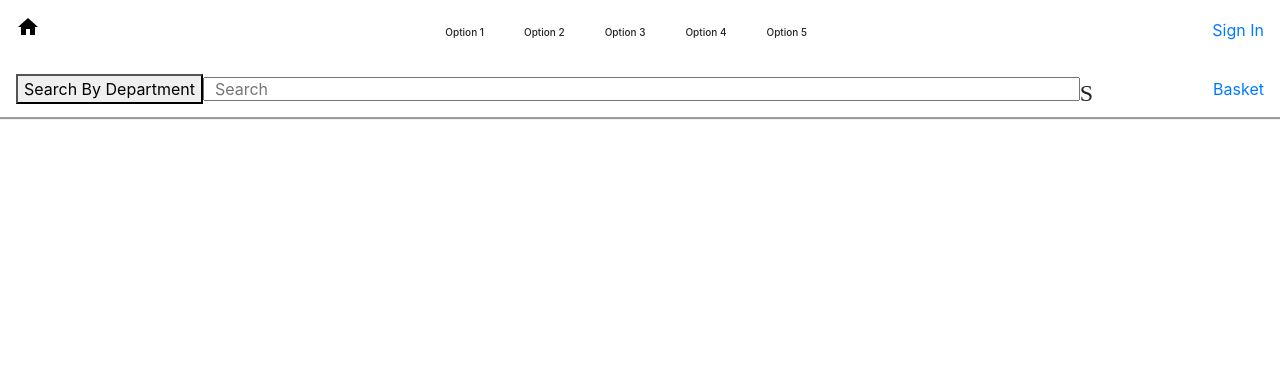
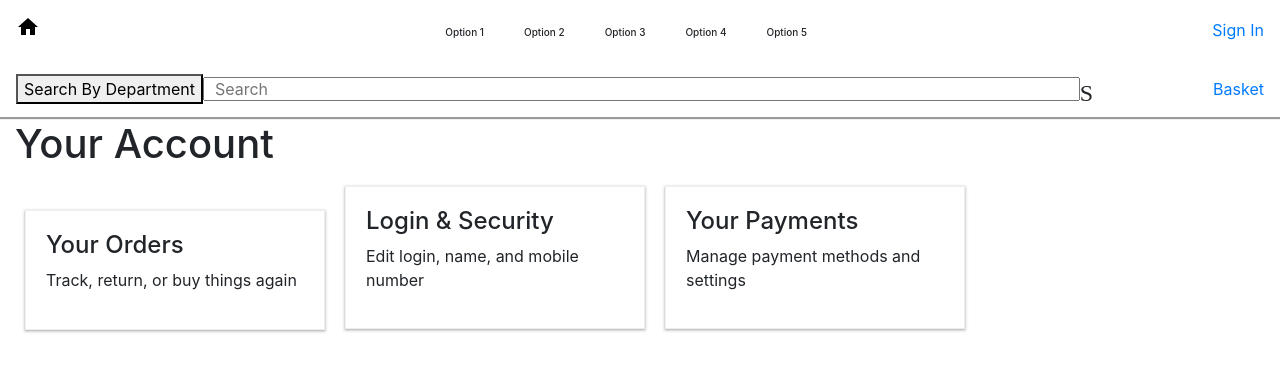
Before and after one commit to Branjosef/boxxie-frontend, a React (Create React App) app: page /homepage in a window 1280 px wide. Shown: the top 372 px of the page. Built offline with nearby package versions, Linux system fonts and the light colour scheme.

Commit message:
initial build out of profile page

```diff
--- a/src/components/loginPageComponents/SignUpForm.js
+++ b/src/components/loginPageComponents/SignUpForm.js
@@ -5,6 +5,10 @@ const SignUpForm = ({ loginHandler }) => {
   return (
     <form onSubmit={loginHandler}>
       <div className="form-group user-form-group">
+
+        <label for="username" className="label">Username</label>
+        <input type="text" className="form-control mb-2" name="username" />
+
         <label for="firstname" className="label ">First Name</label>
         <input type="text" className="form-control mb-2" name="firstname" />
 
--- /dev/null
+++ b/src/components/profilePageComponents/ProfileCard.js
@@ -0,0 +1,12 @@
+import React, { Component } from 'react'
+
+const ProfileCard = ({ component }) => {
+  return (
+    <div className="profile-card">
+      <h4>{component.title}</h4>
+      <p>{component.description}</p>
+    </div>
+  )
+}
+
+export default (ProfileCard)
--- a/src/pages/App.js
+++ b/src/pages/App.js
@@ -2,8 +2,10 @@ import React from 'react'
 import '../styles/App.css';
 import { Switch, Route } from 'react-router-dom';
 import Welcome from "./Welcome";
-import SignIn from './SignIn'
-import NavBar from '../components/NavBarComponents/NavBar'
+import SignIn from './SignIn';
+import NavBar from '../components/NavBarComponents/NavBar';
+import Profile from './Profile';
+
 
 class App extends React.Component {
 
@@ -14,7 +16,8 @@ class App extends React.Component {
         <NavBar />
         <Switch>
           <Route exact path='/' component={Welcome} />
-          <Route path='/Login' component={SignIn} />
+          <Route path='/login' component={SignIn} />
+          <Route path='/homepage' component={Profile} />
         </Switch>
       </div>
     );
--- /dev/null
+++ b/src/pages/Profile.js
@@ -0,0 +1,37 @@
+import React from 'react';
+import '../styles/profilePage.css';
+import ProfileCard from '../components/profilePageComponents/ProfileCard'
+
+let profileComponents = [
+  { title: "Your Orders", description: "Track, return, or buy things again" },
+  { title: "Login & Security", description: "Edit login, name, and mobile number" },
+  { title: "Your Payments", description: "Manage payment methods and settings" }
+]
+
+class Profile extends React.Component {
+
+  clickHandler = (title) => {
+    console.log(title)
+  }
+
+  renderProfileCards = () => {
+    return profileComponents.map(c => {
+      return <ProfileCard key={c.title} component={c} />
+    })
+  }
+
+
+  render() {
+    return (
+      <div className="container-fluid profile-container">
+        <h1>Your Account</h1>
+        <div className="profile-card-container">
+          {this.renderProfileCards()}
+        </div>
+
+      </div>
+    )
+  }
+}
+
+export default (Profile)
--- a/src/pages/SignIn.js
+++ b/src/pages/SignIn.js
@@ -1,5 +1,5 @@
 import React from 'react';
-import '../styles/loginPage.css';
+import '../styles/signInPage.css';
 import LoginForm from '../components/loginPageComponents/LoginForm';
 import SignUpForm from '../components/loginPageComponents/SignUpForm'
 
@@ -26,7 +26,9 @@ class SignIn extends React.Component {
   render() {
     return (
       <div className="container-fluid formContainer">
-        <h3 className="sign-in-title"><i className="material-icons lock-icon">lock</i> Secure Sign In</h3>
+        {this.state.register ? <h3 className="sign-in-title"><i className="material-icons lock-icon">lock</i> Secure Registration</h3> :
+          <h3 className="sign-in-title"><i className="material-icons lock-icon">lock</i> Secure Sign In</h3>
+        }
         <div className="container col-6 loginForm">
           <div className="edit-form">
             {<h4 style={{ color: 'red' }}>{this.state.error}</h4>}
--- /dev/null
+++ b/src/styles/profilePage.css
@@ -0,0 +1,14 @@
+.profile-container {
+  display: inline-block;
+}
+
+.profile-card {
+  display: inline-block;
+  margin: 10px;
+  border: 1px solid #eee;
+  box-shadow: rgba(60, 64, 67, 0.3) 0px 1px 2px 0px,
+    rgba(60, 64, 67, 0.15) 0px 1px 3px 1px;
+  width: 300px;
+  min-height: 120px;
+  padding: 20px;
+}
```
Also changed, not shown: src/styles/signInPage.css (renamed from src/styles/loginPage.css).
